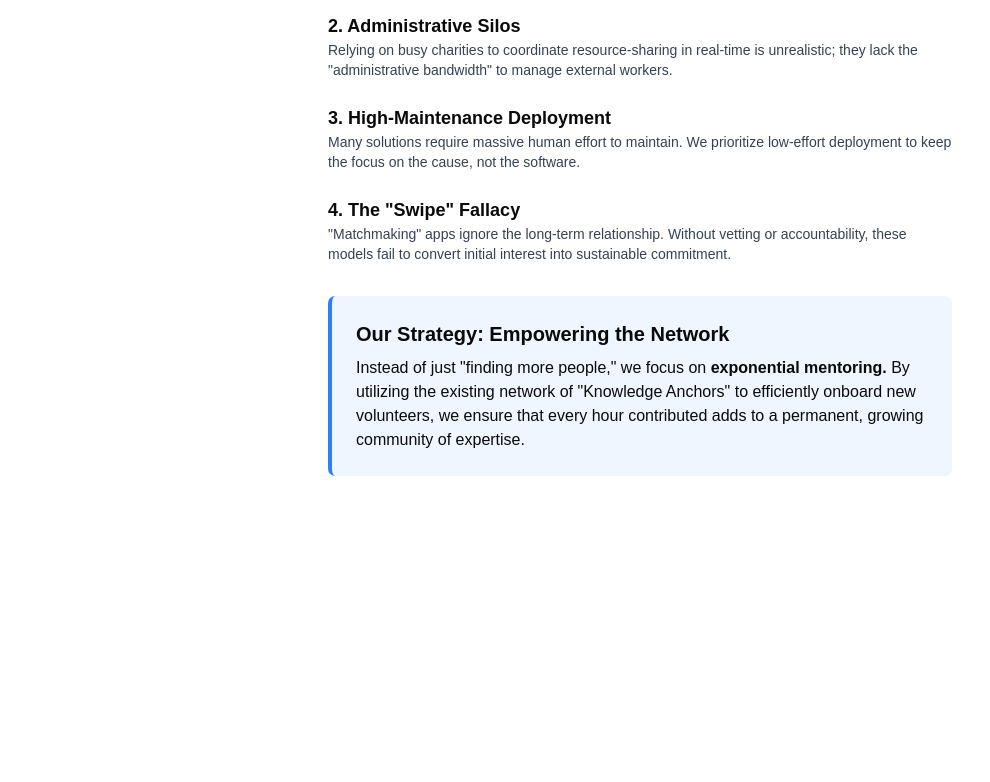
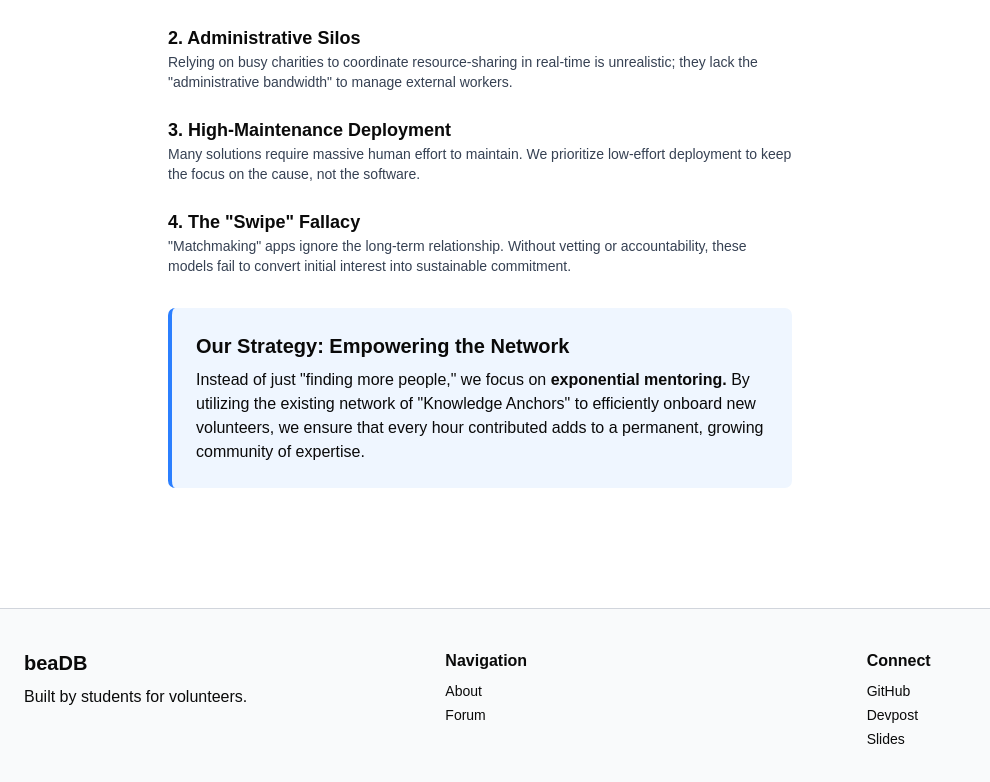
Before and after one commit to jennyuxi/youcode2026, a React (Vite) app in the folder frontend/: page /about in a window 1280 px wide. Shown: the part 1916-2698 px from the top of the page, without its empty margins (0-990 px from the left). Before the commit the page ends 2416 px from the top, so only its background shows below. Built offline with nearby package versions, Linux system fonts and the light colour scheme.

Commit message:
updated footer links, added static navbar, friendlist and footer to about page

```diff
--- a/frontend/src/About.tsx
+++ b/frontend/src/About.tsx
@@ -2,12 +2,19 @@ import React from 'react'
 import Navbar from './components/navbar';
 import memoryCrisisGraph from './assets/memory-crisis.png';
 import knowledgeAnchorGraph from './assets/knowledge-anchor.png';
+import Footer from './components/footer'
+import FriendsList from './components/FriendsList'
 
 const About: React.FC = () => {
   return (
     <>
-    <Navbar></Navbar>
+    {/* Navbar fixed at top */}
+    <div className="fixed top-0 left-0 right-0 z-50 border-b border-black-300 bg-white">
+        <Navbar />
+    </div>
+    <div className="flex pt-[76px] mr-80">
         <section className="about-section p-6 max-w-2xl mx-auto">
+
         <h1 className="text-3xl font-bold mb-4">About</h1>
         <p className="mb-4">
             The "Memory Crisis" is a term we coined to describe the looming loss of institutional knowledge in the nonprofit sector due to an aging volunteer base. Our research revealed that a small percentage of senior volunteers are responsible for the majority of hours contributed, while younger volunteers, despite their high participation rates, contribute significantly fewer hours. This creates a precarious situation where the departure of a few key senior volunteers could lead to a catastrophic loss of knowledge and operational capacity.
@@ -74,7 +81,13 @@ const About: React.FC = () => {
             Instead of just "finding more people," we focus on <b>exponential mentoring.</b> By utilizing the existing network of "Knowledge Anchors" to efficiently onboard new volunteers, we ensure that every hour contributed adds to a permanent, growing community of expertise.
             </p>
         </div>
+        <div className="fixed top-[76px] right-0 h-[calc(100vh-76px)] w-80">
+            <FriendsList />
+        </div>
         </section>
+    </div>
+
+    <Footer/>
     </>
   )
 }
--- a/frontend/src/components/footer.tsx
+++ b/frontend/src/components/footer.tsx
@@ -26,23 +26,18 @@ export default function Footer() {
           <h3 className="font-semibold mb-2">Connect</h3>
           <ul className="space-y-1 text-sm">
             <li>
-              <a href="https://github.com/vitejs/vite" target="_blank">
+              <a href="https://github.com/jennyuxi/youcode2026" target="_blank">
                 GitHub
               </a>
             </li>
             <li>
-              <a href="https://chat.vite.dev/" target="_blank">
-                Discord
+              <a href="https://devpost.com/submit-to/28700-youcode-2026/manage/submissions/986496/project-overview" target="_blank">
+                Devpost
               </a>
             </li>
             <li>
-              <a href="https://x.com/vite_js" target="_blank">
-                X.com
-              </a>
-            </li>
-            <li>
-              <a href="https://bsky.app/profile/vite.dev" target="_blank">
-                Bluesky
+              <a href="https://docs.google.com/presentation/d/18edp3tC8_WajfX6GeaItMGeufkQ_RxmoaAkyjCwScIc/edit?usp=sharing" target="_blank">
+                Slides
               </a>
             </li>
           </ul>
```
Lines whose indentation alone changed are shown as unchanged.
